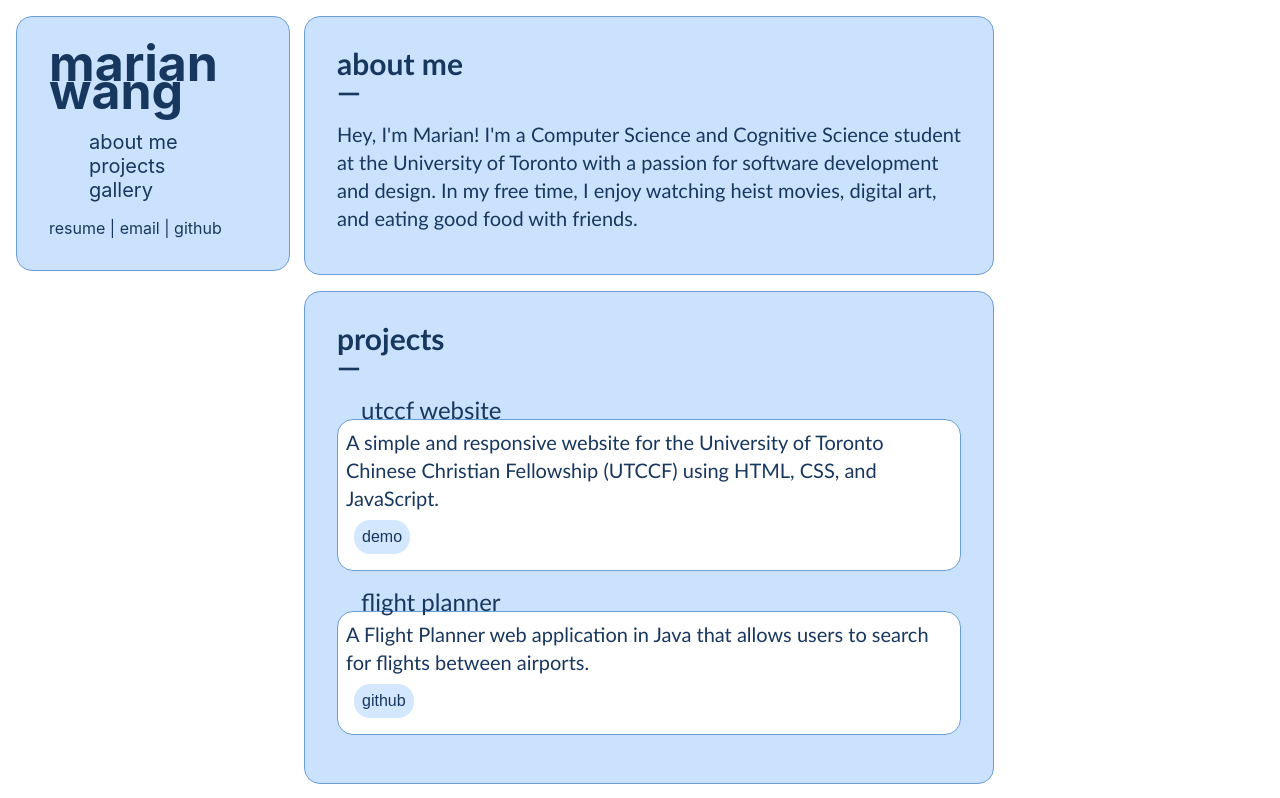
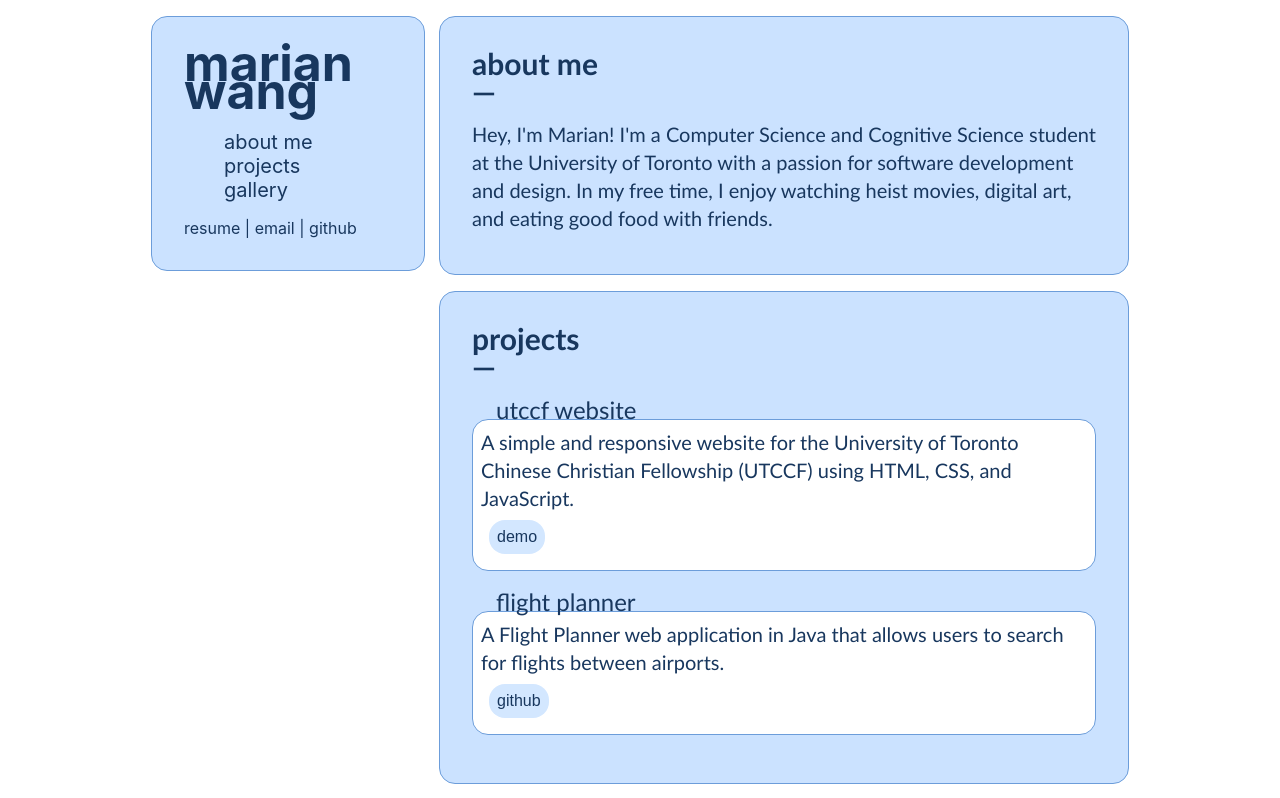
Before and after one commit to marianmwang/marianmwang-site, a React (Create React App) app: page / in a window 1280 px wide. Shown: the top 798 px of the page. Built offline with nearby package versions, Linux system fonts and the light colour scheme.

Commit message:
centered content

```diff
--- a/src/pages/layout.jsx
+++ b/src/pages/layout.jsx
@@ -5,6 +5,7 @@ import "../pages/styles.css";
 
 const Layout = ({ children }) => {
   return (
+    <div className="centered">
       <div>
         <div className="sidenav">
           <h1>
@@ -28,10 +29,12 @@ const Layout = ({ children }) => {
             </li>
           </ul>
           <a href="https://drive.google.com/file/d/1RyUoUS1dxxd8SvV8xkZ0FKMLNhwFXgW4/view?usp=sharing">
-          <FontAwesomeIcon icon="fa-solid fa-envelope" />resume |
+            <FontAwesomeIcon icon="fa-solid fa-envelope" />
+            resume |
           </a>
           <a href="mailto:marian.mian.wang@gmail.com">
-          <FontAwesomeIcon icon="fa-solid fa-envelope" /> email |<i class="fa-solid fa-user"></i>
+            <FontAwesomeIcon icon="fa-solid fa-envelope" /> email |
+            <i class="fa-solid fa-user"></i>
           </a>
           <a href="https://github.com/marianmwang">
             <FontAwesomeIcon icon="fa-brands fa-github" /> github
@@ -39,6 +42,7 @@ const Layout = ({ children }) => {
         </div>
         <div className="content">{children}</div>
       </div>
+    </div>
   );
 };
 
--- a/src/pages/styles.css
+++ b/src/pages/styles.css
@@ -1,3 +1,8 @@
+.centered {
+  display: flex;
+  justify-content: center;
+}
+
 .container {
   margin: 1em;
   max-width: 39rem;
@@ -35,7 +40,7 @@ li {
   position: fixed;
   width: 13em;
   border: 0.1rem solid #6c9dda;
-  margin: 0em 1em;
+  margin: 1em;
   background-color: #cbe2ff;
   color: #18375e;
   border-radius: 1em;
```
Lines whose indentation alone changed are shown as unchanged.
